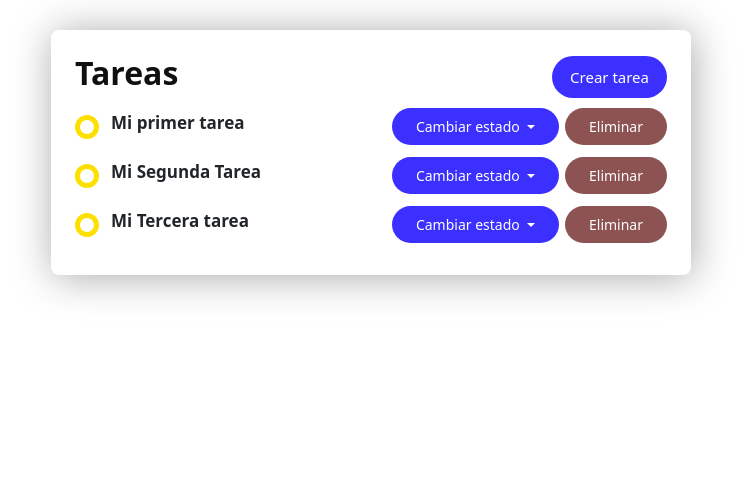
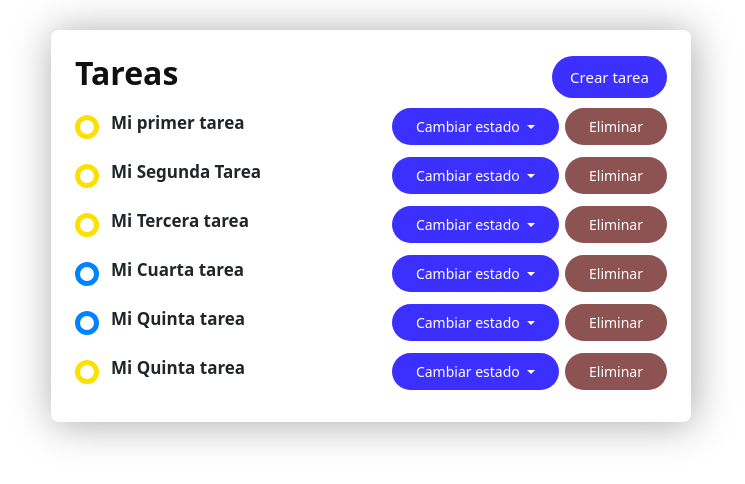
Before and after one commit to CarMi0Proggramer/curso-de-angular-todo-app, an Angular app: page / in a window 1280 px wide. Shown: the top 484 px of the page, without its empty margins (269-1014 px from the left). Built offline with nearby package versions, Linux system fonts and the light colour scheme; data requests are answered from the project's data file.

Commit message:
Reset AddTaskForm fixed and task status changed fixed

```diff
--- a/data/db.json
+++ b/data/db.json
@@ -14,6 +14,21 @@
       "id": "a2c0",
       "name": "Mi Tercera tarea",
       "status": "PENDING"
+    },
+    {
+      "id": "b8eb",
+      "name": "Mi Cuarta tarea",
+      "status": "IN_PROGRESS"
+    },
+    {
+      "id": "b127",
+      "name": "Mi Quinta tarea",
+      "status": "IN_PROGRESS"
+    },
+    {
+      "id": "4169",
+      "name": "Mi Quinta tarea",
+      "status": "PENDING"
     }
   ]
 }
--- a/src/app/add-task-modal/add-task-modal.component.ts
+++ b/src/app/add-task-modal/add-task-modal.component.ts
@@ -51,8 +51,7 @@ export class AddTaskModalComponent {
   }
 
   clearForm() {
-    this.addTaskForm.patchValue({
-      name: '',
+    this.addTaskForm.reset({
       status: 'PENDING',
     });
   }
--- a/src/app/app.component.ts
+++ b/src/app/app.component.ts
@@ -23,7 +23,7 @@ export class AppComponent {
   }
 
   onTaskStatusChanged(task: Task) {
-    const index = this.tasks.findIndex((t) => t.name === task.name);
+    const index = this.tasks.findIndex((t) => t.id === task.id);
 
     if (index !== -1) {
       this.tasks[index] = task;
--- a/src/app/task/task.interface.ts
+++ b/src/app/task/task.interface.ts
@@ -1,6 +1,7 @@
 import { TaskStatus } from './task-status.enum';
 
 export interface Task {
+  id: string;
   name: string;
   status: TaskStatus;
 }
```
Also changed, not shown: .html (added).
